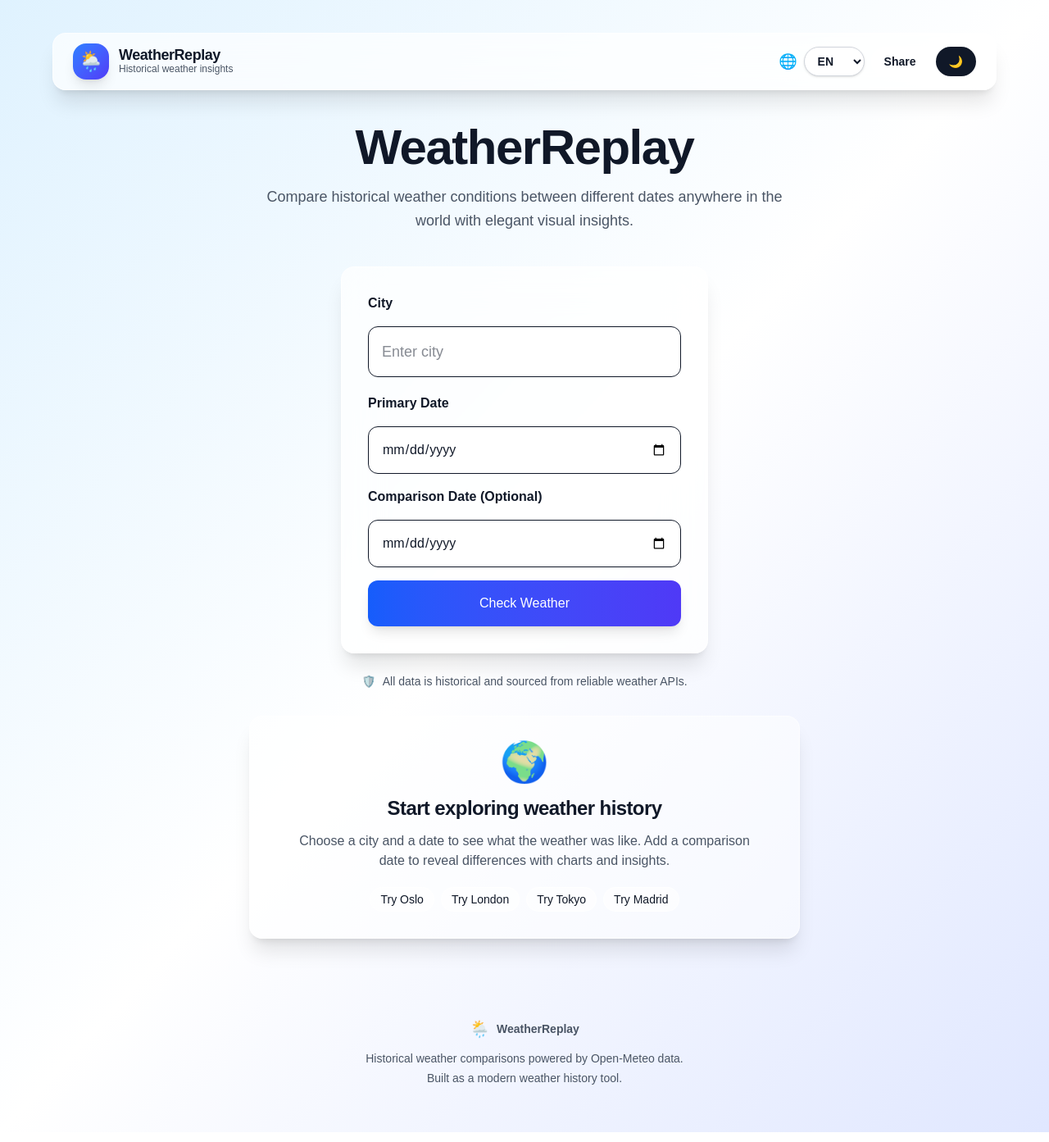
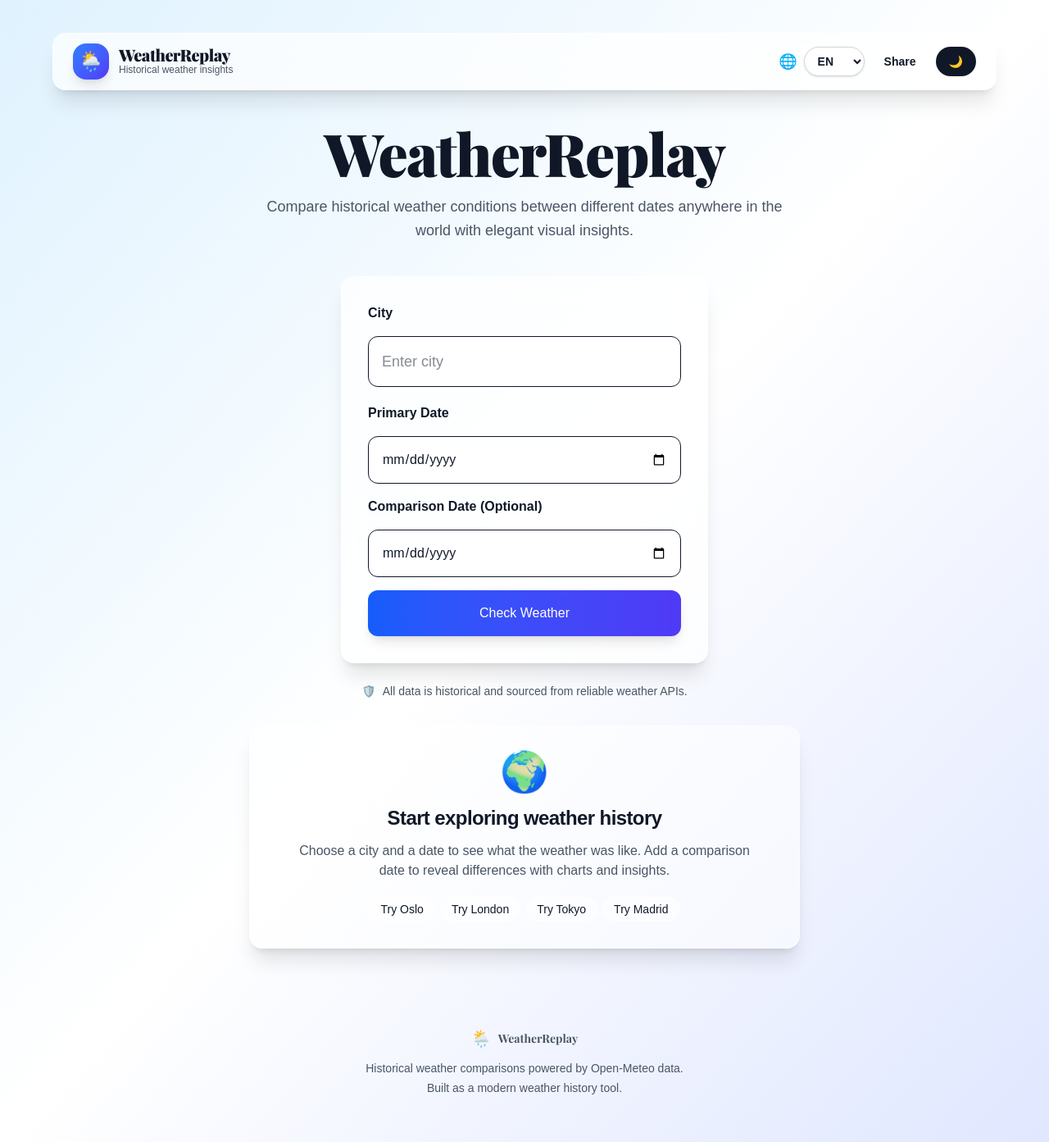
Before and after one commit to ocerva/weather-replay, a Next.js app: page / in a window 1280 px wide. Shown: the whole page at 82% size. Built offline with nearby package versions, Linux system fonts and the light colour scheme.

Commit message:
Update WeatherReplay typography

```diff
--- a/app/page.tsx
+++ b/app/page.tsx
@@ -1,6 +1,7 @@
 "use client";
 
 import { useRef, useState } from "react";
+import { Playfair_Display } from "next/font/google";
 import {
   Bar,
   BarChart,
@@ -10,6 +11,11 @@ import {
   XAxis,
   YAxis,
 } from "recharts";
+
+const playfair = Playfair_Display({
+  subsets: ["latin"],
+  weight: ["700", "800", "900"],
+});
 
 type WeatherData = {
   daily: {
@@ -321,7 +327,7 @@ const t = translations[language as keyof typeof translations];
             🌦️
           </div>
           <div>
-            <p className="text-lg font-black leading-none tracking-tight">WeatherReplay</p>
+            <p className={`${playfair.className} text-xl font-black leading-none tracking-tight`}>WeatherReplay</p>
             <p className={`text-xs ${mutedText}`}>{t.tagline}</p>
           </div>
         </div>
@@ -361,7 +367,7 @@ const t = translations[language as keyof typeof translations];
         </div>
       </header>
 
-      <h1 className="mb-4 text-center text-5xl font-black tracking-tight md:text-6xl">
+      <h1 className={`${playfair.className} mb-4 text-center text-6xl font-black tracking-tight md:text-7xl`}>
         WeatherReplay
       </h1>
 
@@ -569,7 +575,7 @@ const t = translations[language as keyof typeof translations];
       <footer className={`mt-14 pb-4 text-center text-sm ${mutedText}`}>
         <div className="mb-3 flex items-center justify-center gap-2">
           <span className="text-xl">🌦️</span>
-          <p className="font-bold">WeatherReplay</p>
+          <p className={`${playfair.className} font-bold`}>WeatherReplay</p>
         </div>
         <p className="mt-1">Historical weather comparisons powered by Open-Meteo data.</p>
         <p className="mt-1">Built as a modern weather history tool.</p>
```
